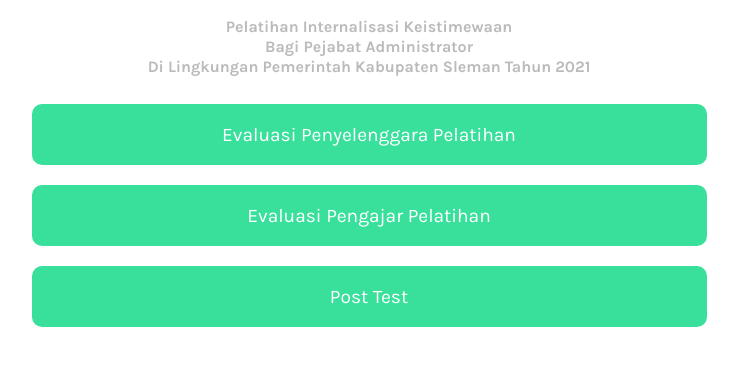
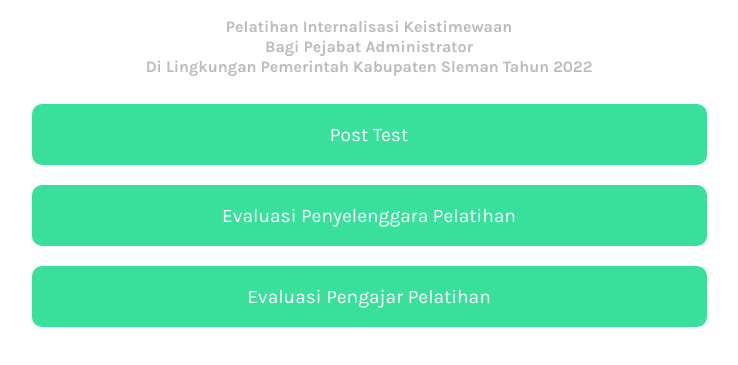
Before and after one commit to theroch1/diklatistimewa.github.io, a plain HTML site: page index.html in a window 1280 px wide. Shown: the part 153-518 px from the top of the page, without its empty margins (271-1009 px from the left). Drawn offline with nearby package versions, Linux system fonts and the light colour scheme.

Commit message:
update
merubah tahun dan link

```diff
--- a/index.html
+++ b/index.html
@@ -5,7 +5,7 @@
     <meta name="viewport" content="width=device-width, initial-scale=1">
     <meta charset="UTF-8">
   <script language='JavaScript'>
-var txt="  Pelatihan Internalisasi Keistimewaan Bagi Pejabat Administrator Di Lingkungan Pemerintah Kabupaten Sleman Tahun 2021  | ";
+var txt="  Pelatihan Internalisasi Keistimewaan Bagi Pejabat Administrator Di Lingkungan Pemerintah Kabupaten Sleman Tahun 2022  | ";
 var speed=300;
 var refresh=null;
 function action() { document.title=txt;
@@ -19,11 +19,11 @@ refresh=setTimeout("action()",speed);}action();
 <body>
     <img id="userPhoto" src="img/logosleman.gif" alt="User Photo">
 
-    <a href="https://bkpp.slemankab.go.id/" id="userName">Pelatihan Internalisasi Keistimewaan <br> Bagi Pejabat Administrator <br> Di Lingkungan Pemerintah Kabupaten Sleman Tahun 2021</a>
+    <a href="https://bkpp.slemankab.go.id/" id="userName">Pelatihan Internalisasi Keistimewaan <br> Bagi Pejabat Administrator <br> Di Lingkungan Pemerintah Kabupaten Sleman Tahun 2022</a>
     <div id="links">
+        <a class="link" href="https://forms.gle/oUQHNC8jipCEoxVX9" target="_blank">Post Test</a>
         <a class="link" href="https://forms.gle/eNWqsnw5rYvg9oQc8" target="_blank">Evaluasi Penyelenggara Pelatihan</a>
         <a class="link" href="https://forms.gle/sLH7FoPvRf96xpwq8" target="_blank">Evaluasi Pengajar Pelatihan</a>
-        <a class="link" href="https://forms.gle/oUQHNC8jipCEoxVX9" target="_blank">Post Test</a>
     </div>
 
     <!-- Javascript -->
```
